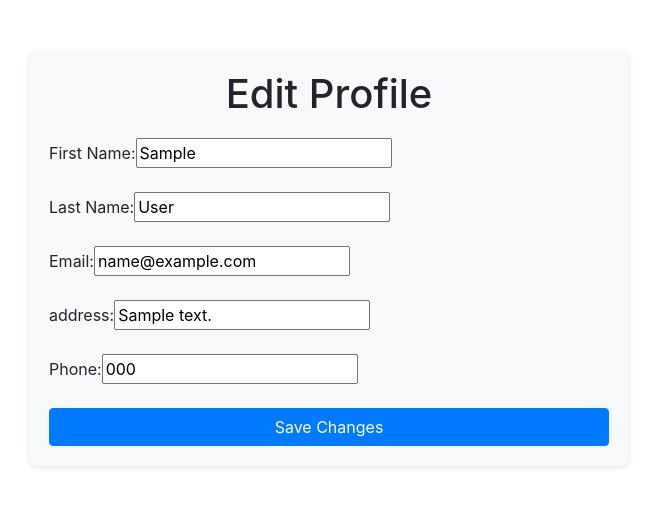
After one commit to I-GUN-I/Dev_tool-Project, a Django app: page /add-contact/1/ in a window 1280 px wide. The commit adds this page. Shown: the top 507 px of the page, without its empty margins (311-968 px from the left). Run offline with Django 4.2, Linux system fonts and the light colour scheme; tables that the repository leaves empty hold one stand-in row (values such as "Sample post"); some libraries are stand-ins or nearby versions.

Commit message:
add edit-add contact

```diff
--- a/safestep/report/forms.py
+++ b/safestep/report/forms.py
@@ -14,3 +14,38 @@ class CustomUserCreationForm(UserCreationForm):
     class Meta:
         model = User
         fields = ('username', 'phone', 'address', 'password1', 'password2')
+
+
+class UserProfileForm(ModelForm):
+    first_name = forms.CharField(max_length=30, required=True)
+    last_name = forms.CharField(max_length=30, required=True)
+    email = forms.EmailField(max_length=254, required=True)
+    address = forms.CharField(max_length=300, required=True)
+
+    class Meta:
+        model = Customer
+        fields = ['first_name', 'last_name', 'email', 'phone','address']
+
+    def __init__(self, *args, **kwargs):
+        user = kwargs.pop('user', None)
+        super(UserProfileForm, self).__init__(*args, **kwargs)
+        if user:
+            self.fields['first_name'].initial = user.first_name
+            self.fields['last_name'].initial = user.last_name
+            self.fields['email'].initial = user.email
+
+    def save(self, commit=True):
+        member = super(UserProfileForm, self).save(commit=False)
+        user = member.user  # Get the associated User object
+        user.first_name = self.cleaned_data['first_name']
+        user.last_name = self.cleaned_data['last_name']
+        user.email = self.cleaned_data['email']
+        if commit:
+            user.save()
+            member.save()
+        return member
+
+class ContactForm(ModelForm):
+    class Meta:
+        model = Contact
+        fields = ['first_name', 'last_name', 'email', 'phone','address']
--- a/safestep/report/templates/base.html
+++ b/safestep/report/templates/base.html
@@ -22,7 +22,7 @@
             background-color: #f8f9fa;
         }
         .btn-primary {
-            background-color: #0485f7;
+            background-color: #c3eb66;
             border-color: #00000000;
         }
         .btn-primary:hover {
--- /dev/null
+++ b/safestep/report/templates/edit_profile.html
@@ -0,0 +1,72 @@
+<!DOCTYPE html>
+<html lang="en">
+<head>
+    <meta charset="UTF-8">
+    <meta name="viewport" content="width=device-width, initial-scale=1.0">
+    <title>Edit Profile</title>
+    <!-- เพิ่ม Bootstrap CSS -->
+    <link href="https://stackpath.bootstrapcdn.com/bootstrap/4.5.2/css/bootstrap.min.css" rel="stylesheet">
+    <style>
+        .form-container {
+            max-width: 600px;
+            margin: 50px auto;
+            padding: 20px;
+            border-radius: 8px;
+            background-color: #f8f9fa;
+            box-shadow: 0 2px 5px rgba(0, 0, 0, 0.1);
+        }
+        .form-container h1 {
+            text-align: center;
+            margin-bottom: 20px;
+        }
+    </style>
+</head>
+
+<body>
+
+
+
+    <div class="container">
+        <div class="form-container">
+            <h1>Edit Profile</h1>
+            <form method="post">
+                {% csrf_token %}
+                {{ form.non_field_errors }}
+
+                <div class="form-group">
+                    <label for="first_name">First Name:{{form.first_name}}</label>
+                    {{ form.first_name.errors }}
+                </div>
+
+                <div class="form-group">
+                    <label for="last_name">Last Name:{{ form.last_name}}</label>
+                    {{ form.last_name.errors }}
+                </div>
+
+                <div class="form-group">
+                    <label for="email">Email:{{ form.email}}</label>
+                    {{ form.email.errors }}
+                </div>
+
+                <div class="form-group">
+                    <label for="address">address:{{ form.address}}</label>
+                    {{ form.address.errors }}
+                </div>
+
+                <div class="form-group">
+                    <label for="phone">Phone:{{ form.phone}}</label>
+                    {{ form.phone.errors }}
+                </div>
+
+
+
+                <button type="submit" class="btn btn-primary btn-block">Save Changes</button>
+            </form>
+        </div>
+    </div>
+
+    <!-- เพิ่ม Bootstrap JS และ Dependencies -->
+    <script src="https://code.jquery.com/jquery-3.5.1.slim.min.js"></script>
+    <script src="https://cdn.jsdelivr.net/npm/bootstrap@4.5.2/dist/js/bootstrap.bundle.min.js"></script>
+</body>
+</html>
--- a/safestep/report/templates/nav.html
+++ b/safestep/report/templates/nav.html
@@ -40,7 +40,7 @@
     {% if user.is_authenticated %}
         <div class="navbar navbar-expand-lg navbar-light bg-primary text-white">
             <div class="container-fluid">
-                <a class="navbar-brand text-white" href="/">Library</a>
+                <a class="navbar-brand text-white" href="/index/">Index</a>
                 <div class="d-flex align-items-center">
                     <div class="text-white me-3">{{ user.username }}</div>
                     <a href="{% url 'profile' user.id %}" class="btn btn-info me-2">Profile</a>
--- a/safestep/report/urls.py
+++ b/safestep/report/urls.py
@@ -9,4 +9,7 @@ urlpatterns = [
     path("register/", views.RegisterView.as_view(), name='register'),
     path('logout', views.LogoutView.as_view(), name="logout"),
     path('profile/<int:user_id>/', views.UserProfileView.as_view(), name='profile'),
+    path('edit-profile/<int:user_id>/', views.EditProfileView.as_view(), name='edit-profile'),
+    path('add-contact/<int:user_id>/', views.AddContactView.as_view(), name='add-contact'),
+
 ]
--- a/safestep/report/views.py
+++ b/safestep/report/views.py
@@ -1,4 +1,5 @@
 from django.http import HttpResponse
+from django.urls import reverse
 from django.views import View
 from django.shortcuts import render, redirect
 from django.db.models import Value, Count, F,Sum
@@ -108,3 +109,51 @@ class UserProfileView(View):
         }
         # เรนเดอร์เทมเพลตพร้อมกับส่ง context ไป
         return render(request, 'profile.html',context)
+
+class EditProfileView(View):
+    def get(self, request,user_id):
+        # ดึงข้อมูลของ Member ที่เกี่ยวข้องกับผู้ใช้ที่ล็อกอินอยู่
+        my_user = User.objects.get(pk=user_id)
+        customer_instance = Customer.objects.get(user=my_user)
+        form = UserProfileForm(instance=customer_instance, user=request.user)
+        return render(request, 'edit-profile.html', {'form': form})
+
+    def post(self, request,user_id):
+        my_user = User.objects.get(pk=user_id)
+        customer_instance = Customer.objects.get(user=my_user)
+        form = UserProfileForm(request.POST, instance=customer_instance, user=my_user)
+        if form.is_valid():
+            form.save()
+        return redirect(reverse('profile', args=[request.user.id]))
+
+
+class AddContactView(View):
+    def get(self, request, user_id):
+        my_user = User.objects.get(pk=user_id)
+        customer_instance = Customer.objects.get(user=my_user)
+
+        if customer_instance.contact:
+            form = ContactForm(instance=customer_instance.contact)
+        else:
+            form = ContactForm()
+
+        return render(request, 'edit_profile.html', {'form': form})
+
+    def post(self, request, user_id):
+        my_user = User.objects.get(pk=user_id)
+        customer_instance = Customer.objects.get(user=my_user)
+
+        if customer_instance.contact:
+            form = ContactForm(request.POST, instance=customer_instance.contact)
+        else:
+            form = ContactForm(request.POST)
+
+        if form.is_valid():
+            contact_instance = form.save()
+
+            customer_instance.contact = contact_instance
+            customer_instance.save()
+
+            return redirect(reverse('profile', args=[request.user.id]))
+
+        return render(request, 'edit_profile.html', {'form': form})
```
Also changed, not shown: safestep/report/templates/profile.html (+25 -1 lines).
